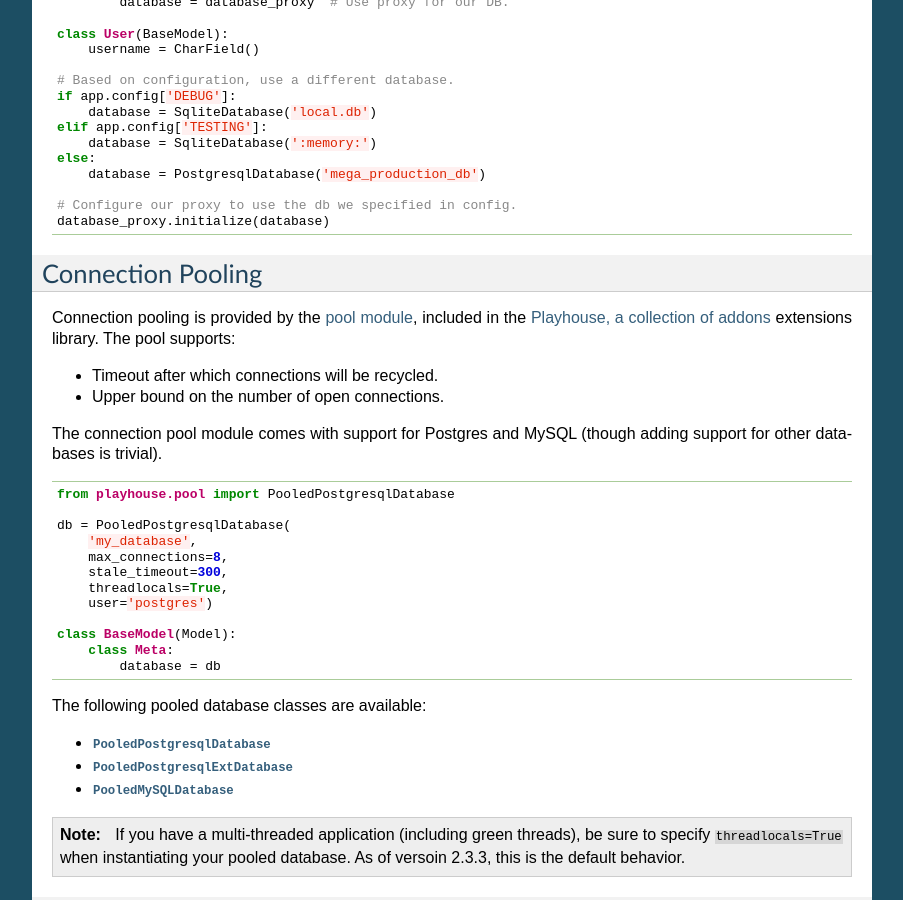
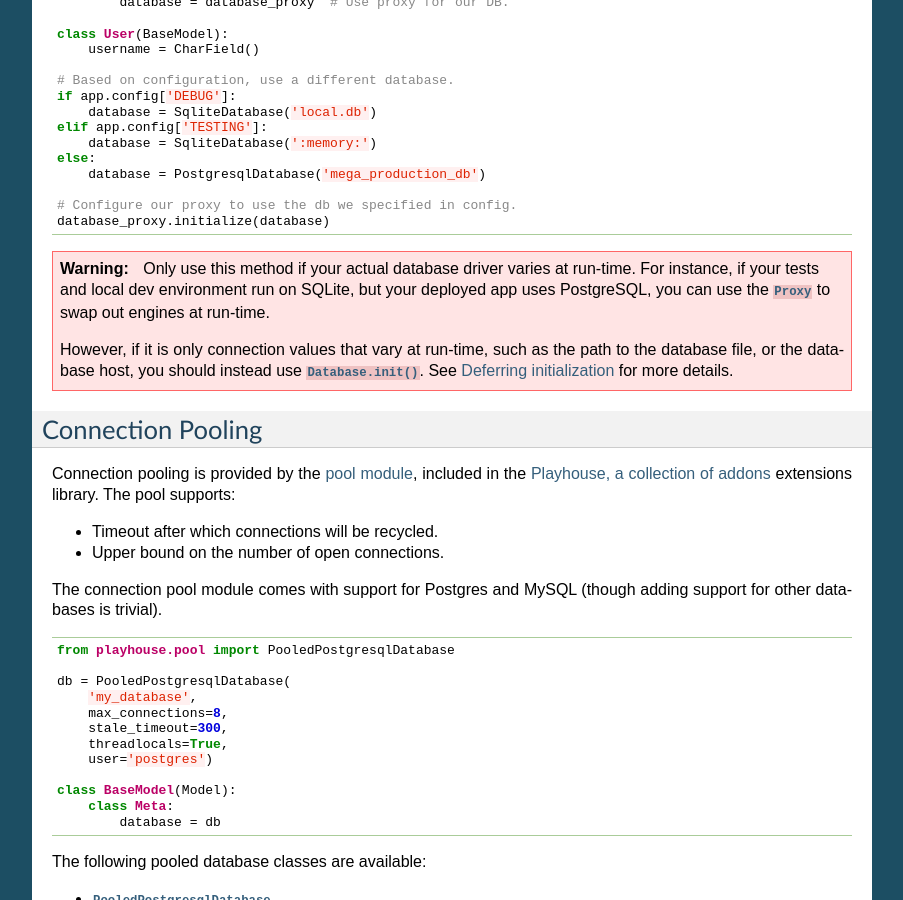
Before and after one commit to coleifer/peewee, a Sphinx documentation site: the page built from docs/peewee/database.rst, in a window 1280 px wide and 900 px high, scrolled down 5395 px. Shown: the whole window, without its empty margins (198-1101 px from the left). Built offline with Sphinx 7.4.7, drawn with Linux system fonts in a browser that asks for light colours; pages that are not in the unit, such as notebooks, are missing from menus.

Commit message:
Update db docs.

```diff
--- a/docs/peewee/database.rst
+++ b/docs/peewee/database.rst
@@ -318,6 +318,11 @@ For even more control over how your database is defined/initialized, you can use
     # Configure our proxy to use the db we specified in config.
     database_proxy.initialize(database)
 
+.. warning::
+    Only use this method if your actual database driver varies at run-time. For instance, if your tests and local dev environment run on SQLite, but your deployed app uses PostgreSQL, you can use the :py:class:`Proxy` to swap out engines at run-time.
+
+    However, if it is only connection values that vary at run-time, such as the path to the database file, or the database host, you should instead use :py:meth:`Database.init`. See :ref:`deferring_initialization` for more details.
+
 .. _connection_pooling:
 
 Connection Pooling
```
